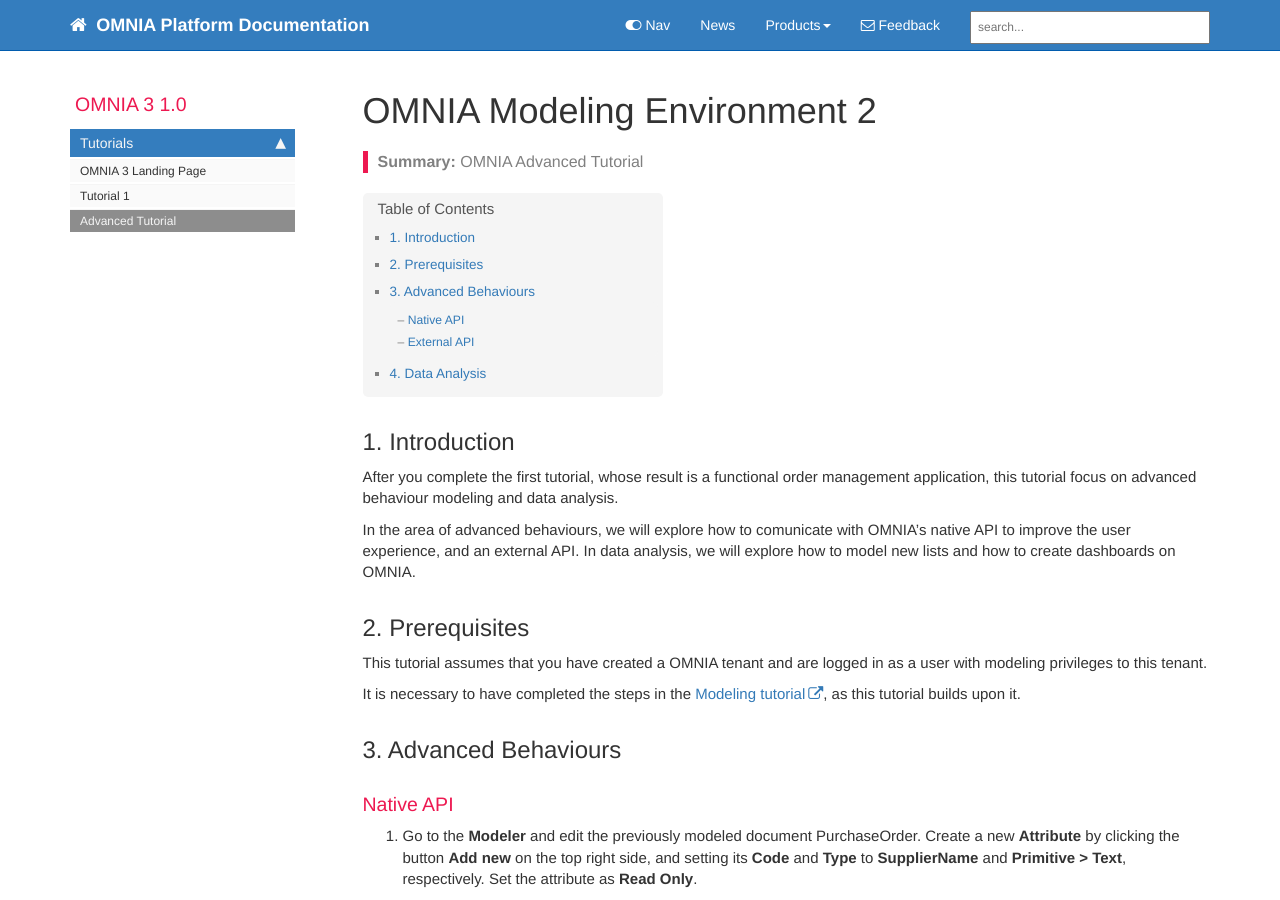
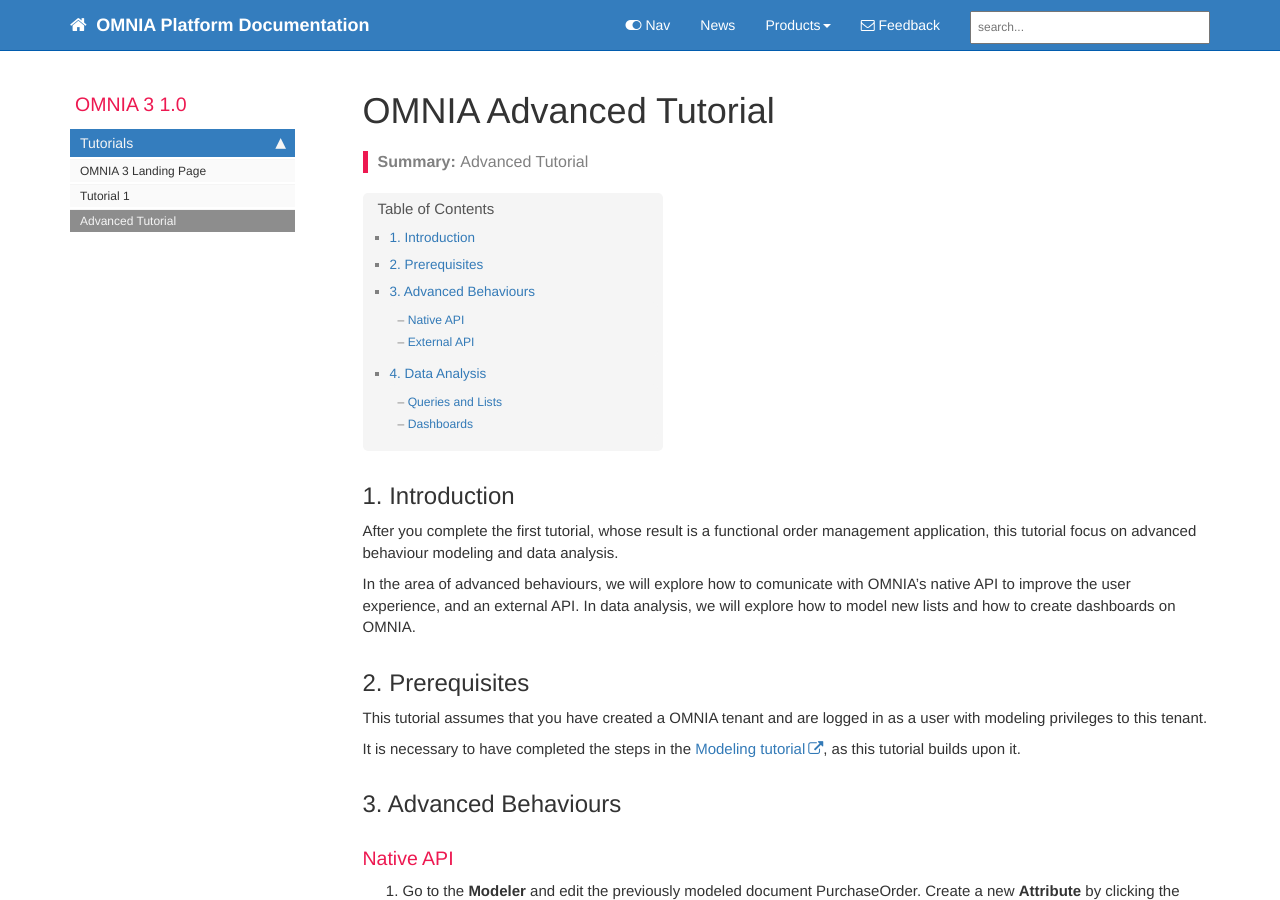
Before and after one commit to daniel8lopes/omnia3, a Jekyll site: the page built from docs/pages/omnia3/omnia3_tutorial2.md, in a window 1280 px wide and 900 px high. Built offline with Jekyll 4.4.1, drawn with Linux system fonts in a browser that asks for light colours; nearby versions of some CDN libraries; comment, search, counter and statistics services are not loaded; some of the changed text lies outside the part shown.

Commit message:
Update omnia3_tutorial2.md

```diff
--- a/docs/pages/omnia3/omnia3_tutorial2.md
+++ b/docs/pages/omnia3/omnia3_tutorial2.md
@@ -1,7 +1,7 @@
 ---
-title: OMNIA Modeling Environment 2
+title: OMNIA Advanced Tutorial
 keywords: omnia3
-summary: "OMNIA Advanced Tutorial"
+summary: "Advanced Tutorial"
 sidebar: omnia3_sidebar
 permalink: omnia3_tutorial2.html
 folder: omnia3
@@ -87,7 +87,7 @@ if (responseDictionary.ContainsKey("artists")) {
 
 ## 4. Data Analysis
 
-###Queries and Lists
+### Queries and Lists
 
 1. On **Modeler**, go to **Data Analytics > Queries** and click on button **Add New** to create a new query. Set **ProductsArtists_Query** as Code and **Resource > Product** as Type.
 
@@ -102,7 +102,7 @@ if (responseDictionary.ContainsKey("artists")) {
 6. Repeat previous step to add columns for Query Properties **Name** and **Artist**.
 
 
-###Dashboards
+### Dashboards
 
 1. On **Modeler**, go to **Data Analytics > Dashboards** and click on button **Add New** to create a new dashboard. Set **Home** as Code, so that the dashboard is visible on application's homepage.
 
```
